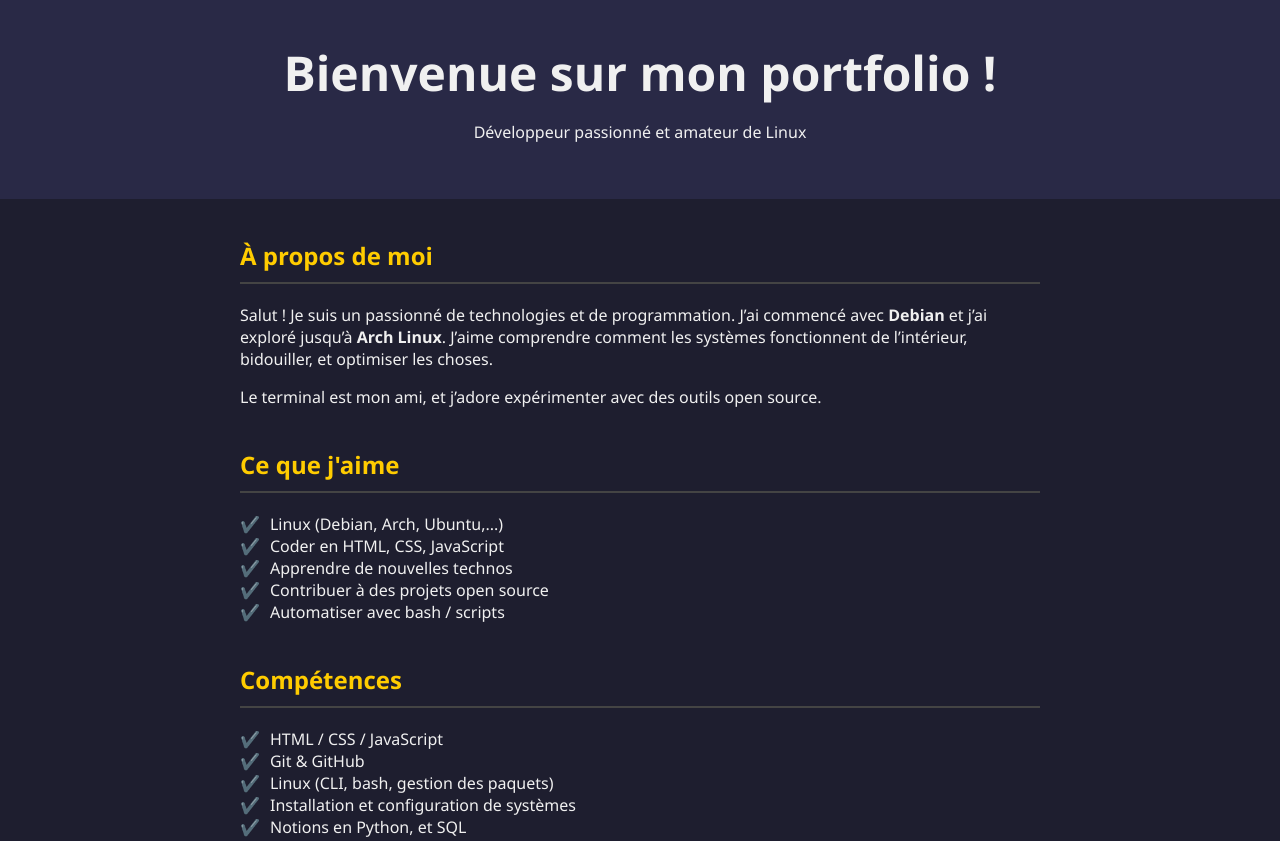
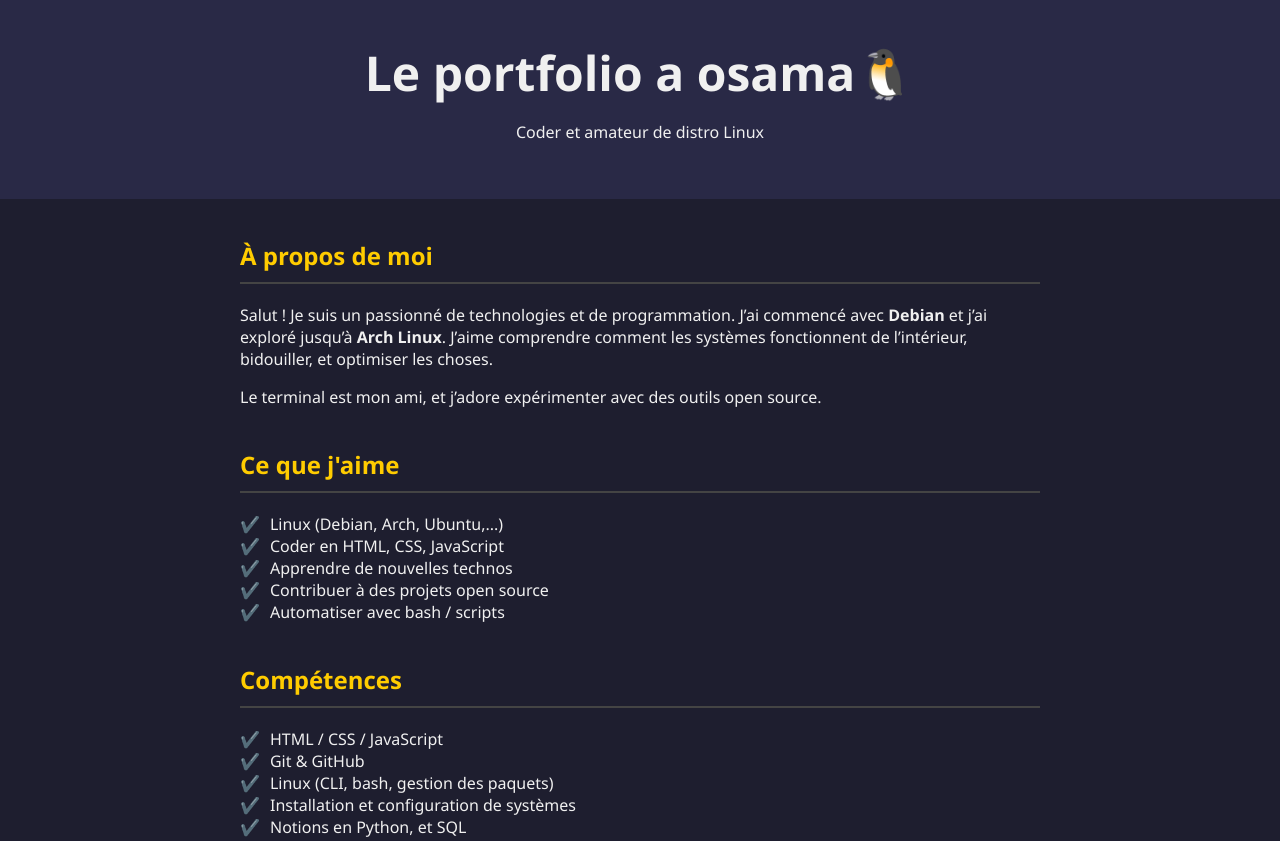
Before and after one commit to cartiX14/yo, a plain HTML site: page index.html in a window 1280 px wide. Shown: the top 841 px of the page. Drawn offline with Linux system fonts and the light colour scheme.

Commit message:
index.html

```diff
--- a/index.html
+++ b/index.html
@@ -67,8 +67,8 @@
 </head>
 <body>
   <header>
-    <h1>Bienvenue sur mon portfolio !</h1>
-    <p>Développeur passionné et amateur de Linux</p>
+    <h1>Le portfolio a osama🐧</h1>
+    <p>Coder et amateur de distro Linux</p>
   </header>
 
   <section>
```
